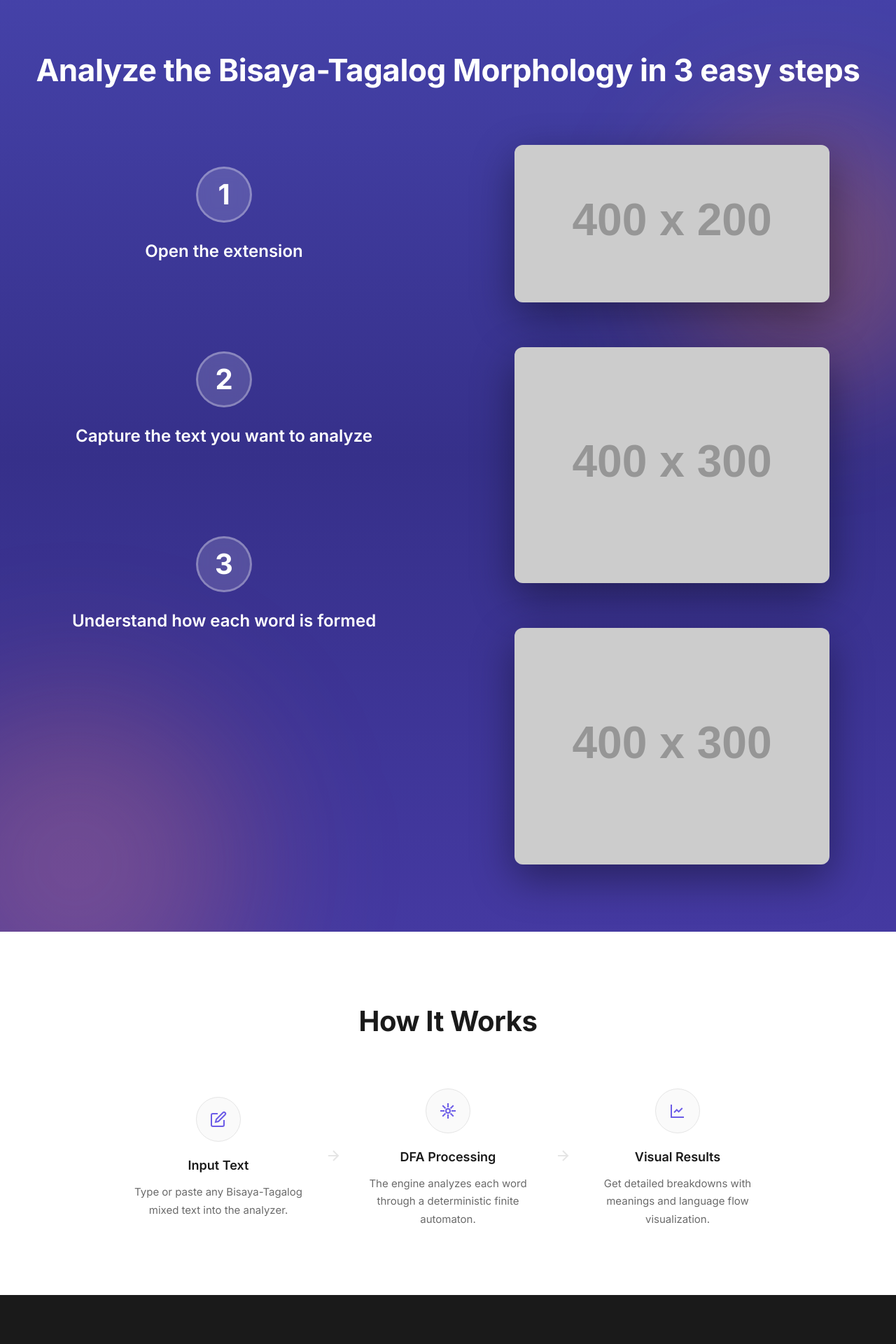
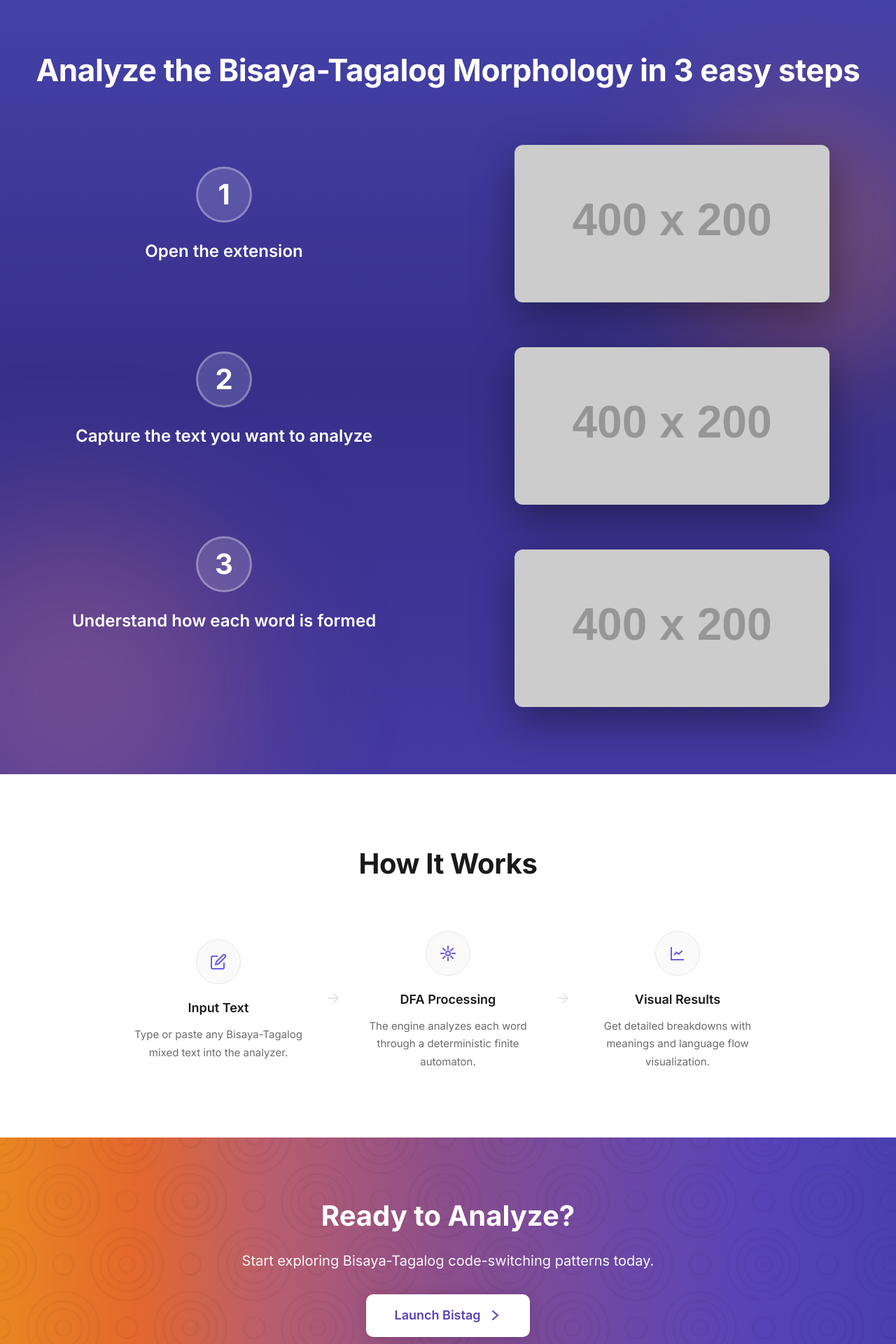
Before and after one commit to JpCurada/bisaya-tagalog-morphological-analyzer, a Flask app: page / in a window 1280 px wide. Shown: the part 1520-3440 px from the top of the page at 70% size. Run offline with Flask 3, Linux system fonts and the light colour scheme; grey boxes labelled with a size stand in for pictures from a placeholder-image service; some libraries are stand-ins or nearby versions.

Commit message:
chore: added cta pattern

```diff
--- a/web/static/landing.css
+++ b/web/static/landing.css
@@ -610,14 +610,42 @@ section {
 
 /* CTA */
 .cta {
-    background: var(--text-primary);
+    background: linear-gradient(90deg,
+    #E98622 0%,
+    #e4682d 15%,
+    #B95E6E 30%,
+    #8B4E8C 50%,
+    #6B48A8 70%,
+    #5743B8 85%,
+    #4A3FB0 100%);
     color: white;
+    padding: 5rem 2rem;
+    position: relative;
+    overflow: hidden;
+}
+
+/* Background image with circles */
+.cta::before {
+    content: '';
+    position: absolute;
+    top: 0;
+    left: 0;
+    right: 0;
+    bottom: 0;
+    background-image: url('cta-pattern.png');
+    background-size: contain;
+    background-position: left center;
+    background-repeat: repeat;
+    opacity: 1;
+    pointer-events: none;
 }
 
 .cta-content {
     max-width: 700px;
     margin: 0 auto;
     text-align: center;
+    position: relative;
+    z-index: 1;
 }
 
 .cta-title {
@@ -629,7 +657,7 @@ section {
 .cta-description {
     font-size: 1.25rem;
     margin-bottom: 2rem;
-    opacity: 0.9;
+    opacity: 0.95;
 }
 
 .btn-cta {
@@ -638,7 +666,7 @@ section {
     gap: 0.625rem;
     padding: 1rem 2.5rem;
     background: white;
-    color: var(--text-primary);
+    color: #5743B8;
     text-decoration: none;
     border-radius: 10px;
     font-weight: 600;
@@ -649,8 +677,10 @@ section {
 
 .btn-cta:hover {
     transform: translateY(-2px);
-    box-shadow: 0 8px 30px rgba(0, 0, 0, 0.2);
+    box-shadow: 0 8px 30px rgba(0, 0, 0, 0.25);
+    background: rgba(255, 255, 255, 0.95);
 }
+
 
 /* Footer */
 .footer {
--- a/web/templates/landing.html
+++ b/web/templates/landing.html
@@ -16,13 +16,17 @@
 <nav class="nav">
     <div class="nav-content">
         <div class="logo">
-            <div class="logo-icon">💬</div>
+            <img src="{{ url_for('static', filename='icon128.svg') }}" alt="BisTag Logo" class="logo-icon">
             <span>BisTag</span>
         </div>
-        <a href="#" class="btn-primary">
+        <a href="/analyzer" class="btn-primary">
             Open Analyzer
-            <svg width="16" height="16" viewBox="0 0 16 16" fill="none">
-                <path d="M6 4L10 8L6 12" stroke="currentColor" stroke-width="1.5" stroke-linecap="round" />
+            <svg width="16" height="16" viewBox="0 0 16 16" fill="none"
+                 xmlns="http://www.w3.org/2000/svg">
+                <path d="M6 4L10 8L6 12"
+                      stroke="currentColor"
+                      stroke-width="1.5"
+                      stroke-linecap="round" />
             </svg>
         </a>
     </div>
@@ -50,7 +54,7 @@
             </p>
 
             <div class="hero-actions">
-                <a href="#" class="btn-hero-primary">
+                <a href="/analyzer" class="btn-hero-primary">
                     Start Analyzing
                     <svg width="20" height="20" viewBox="0 0 20 20" fill="none">
                         <path d="M7 4L14 10L7 16" stroke="currentColor" stroke-width="2" stroke-linecap="round" />
@@ -202,13 +206,13 @@
             <!-- Right Column - Visual Demos -->
             <div class="demos-column">
                 <div class="demo-image-wrapper">
-                    <img src="https://placehold.co/400x200/2a2a2a/white?text=Extension+Panel" alt="Extensions panel" class="demo-image">
+                    <img src="https://placehold.co/400x200/ff9da6/333333?text=Extension+Panel" alt="Extensions panel" class="demo-image">
                 </div>
                 <div class="demo-image-wrapper">
-                    <img src="https://placehold.co/400x300/ffffff/333333?text=Bistag+Analyzer" alt="Bistag analyzer interface" class="demo-image">
+                    <img src="https://placehold.co/400x200/ff9da6/333333?text=Bistag+Analyzer" alt="Bistag analyzer interface" class="demo-image">
                 </div>
                 <div class="demo-image-wrapper">
-                    <img src="https://placehold.co/400x300/ffffff/333333?text=Word+Analysis" alt="Word analysis results" class="demo-image">
+                    <img src="https://placehold.co/400x200/ff9da6/333333?text=Word+Analysis" alt="Word analysis results" class="demo-image">
                 </div>
             </div>
         </div>
@@ -318,10 +322,7 @@
         <div class="footer-content">
             <div class="footer-left">
                 <div class="footer-logo">
-                    <svg class="logo-icon" width="24" height="24" viewBox="0 0 24 24" fill="none" stroke="currentColor"
-                        stroke-width="2">
-                        <path d="M4 7h16M4 12h16M4 17h10" />
-                    </svg>
+                    <img src="{{ url_for('static', filename='icon128.svg') }}" alt="BisTag Logo" class="logo-icon">
                     <span class="logo-text">Bistag</span>
                 </div>
                 <p class="footer-tagline">
```
Also changed, not shown: web/static/cta-pattern.png (added).
